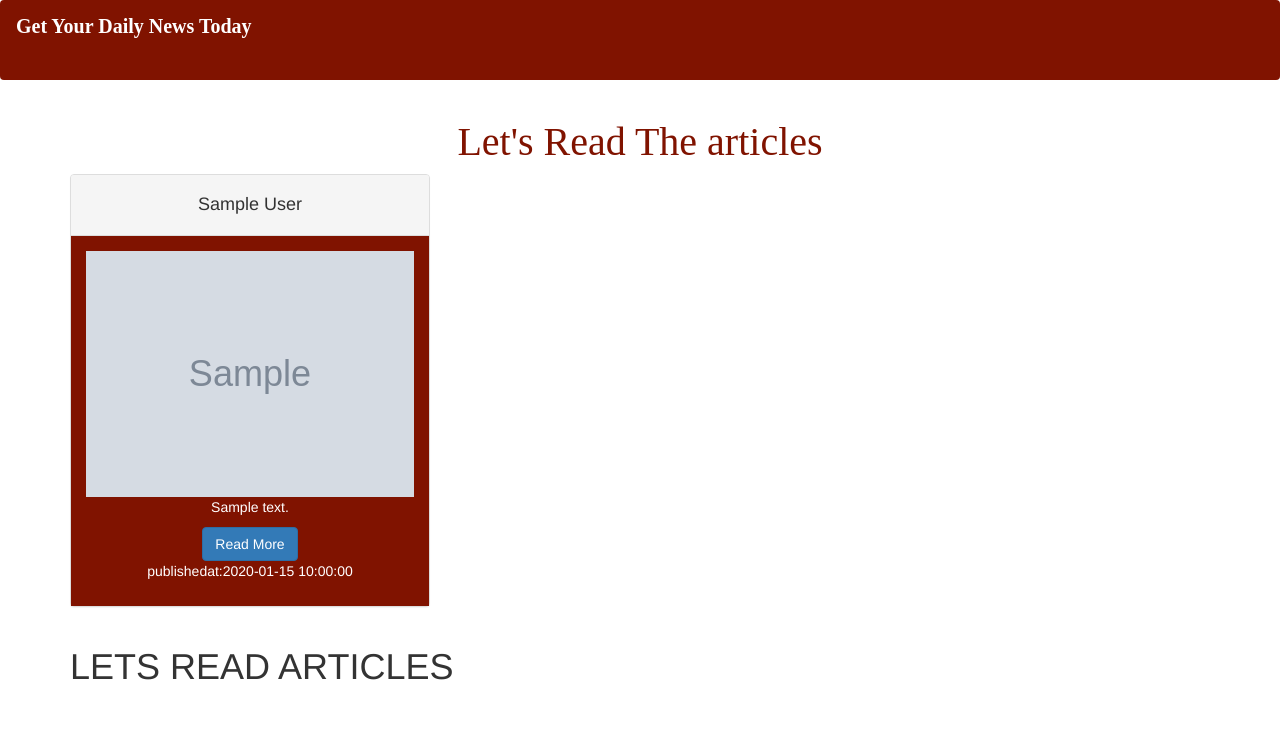
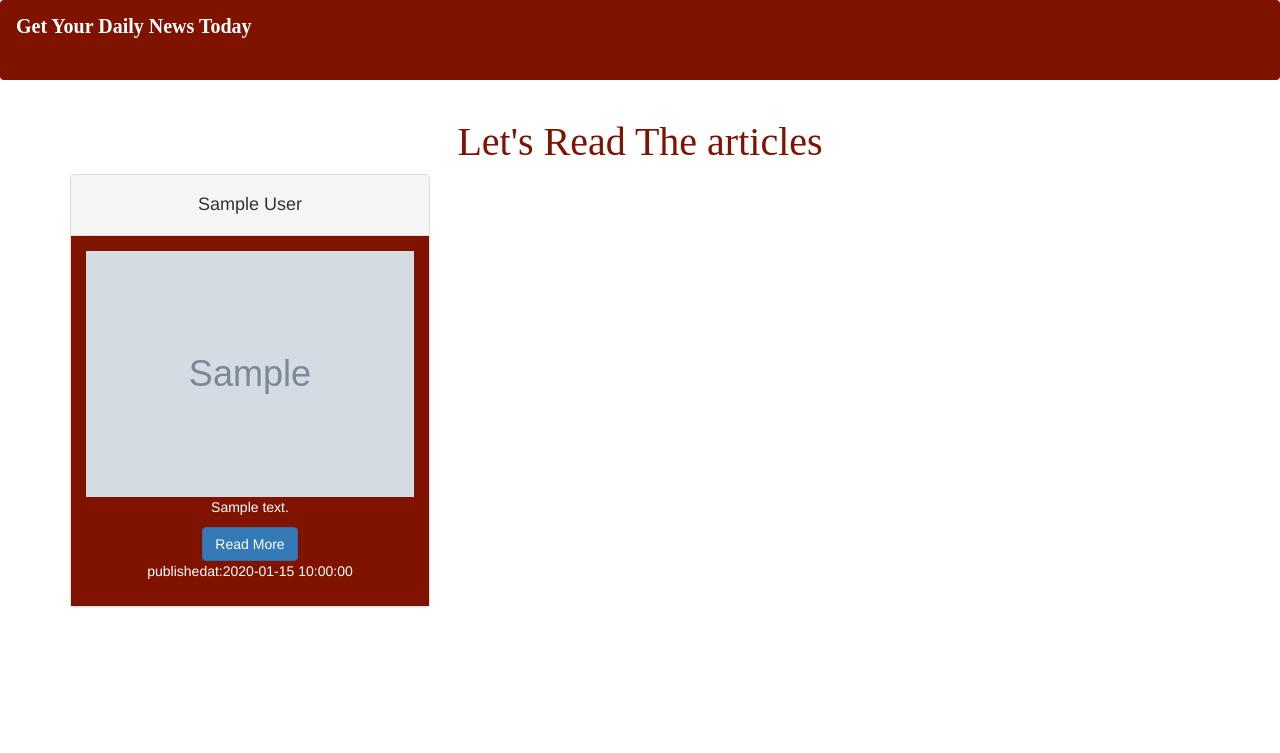
Before and after one commit to monginadiana/NEWS.API, a Flask app: template app/templates/article.html in a window 1280 px wide. Shown: the top 753 px of the page. Run offline with Flask 2, Linux system fonts and the light colour scheme; the template is opened without the code that fills it: most values are stand-ins (such as "Sample title", 1, 10 or a date in 2020); grey boxes marked "Sample" are stand-in pictures; parts of the project's set-up code (start-up, migrations or seed data) failed here and were passed over; some libraries are stand-ins or nearby versions.

Commit message:
removal of the batch

```diff
--- /dev/null
+++ b/app/static/css/index.css
@@ -0,0 +1,4 @@
+*{
+    margin: 0;
+    padding: o;
+}
--- a/app/templates/article.html
+++ b/app/templates/article.html
@@ -5,8 +5,4 @@
 
         {% block content %}
         {{macro.displayArticlesList( articles)}}
-        <div class="container">
-          <h1>LETS READ ARTICLES</h1>
-
-        </div>
         {% endblock%}
--- a/app/templates/macros.html
+++ b/app/templates/macros.html
@@ -35,7 +35,7 @@
                 <div class="panel-body" style="color: white;background-color: rgb(128, 19, 0);">
                     <img src="{{articles.urlToImage}}" alt="{{articles.author}}" class="img-responsive" styles="height:30px">
                      <p>{{ articles.description}}</p>
-                     <a href="{{ articles.url }}" class="btn btn-primary mb-2">Read More</a>
+                     <a href="{{ articles.url }}" class="btn btn-primary mb-2">Read More</a> <br>
                      <P>publishedat:{{articles.publishedAt}}</P>
                 </div>
             </div>
```
